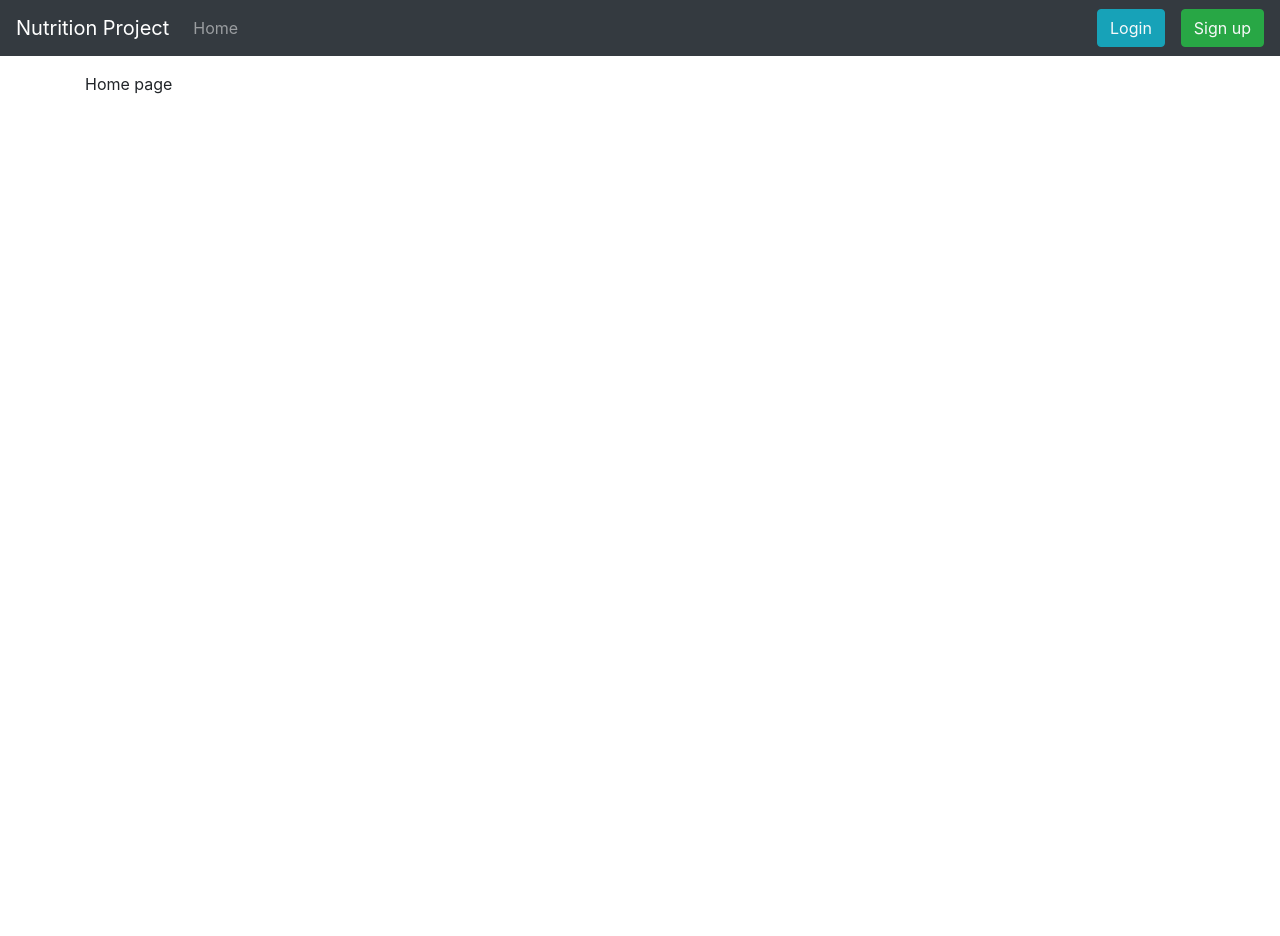
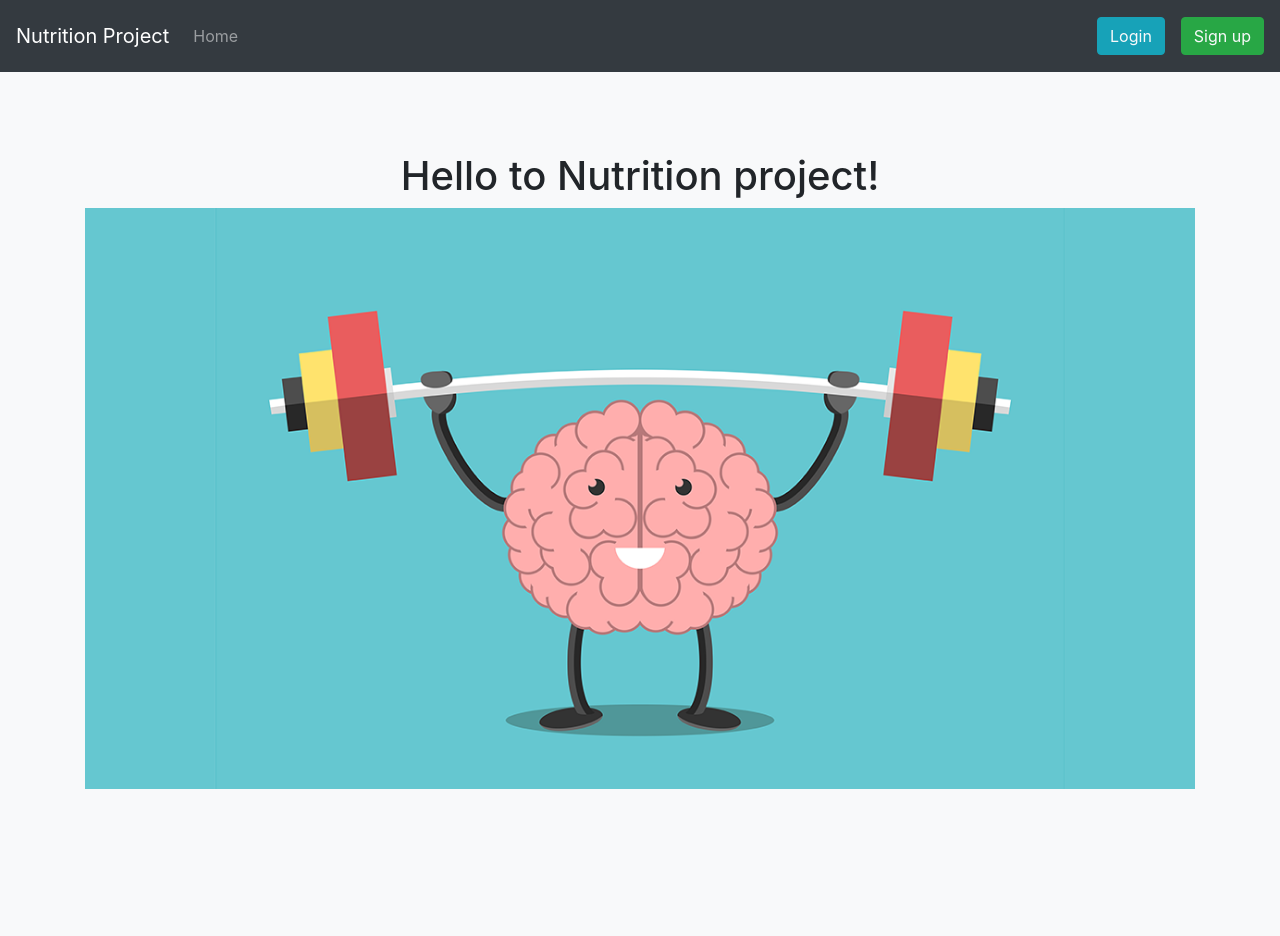
Before and after one commit to NadiiaSky/Nutrition_project, a Django app: page / in a window 1280 px wide. Before the commit the page ends 94 px from the top, so only its background shows below. Run offline with Django 3.2, Linux system fonts and the light colour scheme; some libraries are stand-ins or nearby versions.

Commit message:
add Home page template

```diff
--- a/nutrition/models.py
+++ b/nutrition/models.py
@@ -38,6 +38,9 @@ class MedicalInfo(models.Model):
     allergies = models.CharField(max_length=120)
     notes = models.CharField(max_length=120)
     condition = models.CharField(max_length=120)
+
+    def get_absolute_url(self):
+        return reverse('profile-detail', args=[self.id])
 
 
 class Profile(models.Model):
--- a/nutrition/urls.py
+++ b/nutrition/urls.py
@@ -1,6 +1,6 @@
 from django.urls import path
 
-from nutrition.views import ProfileDetailView, ProfileUpdate
+from nutrition.views import ProfileDetailView, ProfileUpdate, MedicalInfoUpdate
 from . import views
 
 
@@ -8,4 +8,5 @@ urlpatterns = [
     path('signup/', views.SignUp.as_view(), name='signup'),
     path('<int:pk>/', ProfileDetailView.as_view(), name='profile-detail'),
     path('<int:pk>/update', ProfileUpdate.as_view(), name='profile-update'),
+    path('medical-info/<int:pk>/update', MedicalInfoUpdate.as_view(), name='medical-info-update'),
 ]
--- a/templates/base.html
+++ b/templates/base.html
@@ -12,7 +12,7 @@
 </head>
 <body>
 
-<nav class="navbar navbar-expand-md navbar-dark fixed-top bg-dark">
+<nav class="navbar navbar-expand-md navbar-dark fixed-top bg-dark" style="height: 4.5em">
     <a class="navbar-brand">Nutrition Project</a>
     <button class="navbar-toggler" type="button" data-toggle="collapse" data-target="#navbarCollapse"
             aria-controls="navbarCollapse" aria-expanded="false" aria-label="Toggle navigation">
@@ -46,11 +46,12 @@
         </ul>
     </div>
 </nav>
-
+<div class="bg-light" style="min-height: 54em">
 <main role="main" class="container">
     {% block content %}
     {% endblock %}
 </main>
+</div>
 
 <script src="{% static "jquery-3.4.1.slim.min.js" %}"></script>
 <script src="{% static "bootstrap.bundle.min.js" %}"></script>
--- a/templates/home.html
+++ b/templates/home.html
@@ -1,4 +1,8 @@
 {% extends 'base.html' %}
+{% load static %}
 {% block content %}
-    Home page
+    <h1 class="text-center" style="padding-top: 2em">
+        Hello to Nutrition project!
+    </h1>
+    <img src="{% static "images/home.png" %}" alt="" class="img-fluid">
 {% endblock %}
--- a/templates/nutrition/profile_detail.html
+++ b/templates/nutrition/profile_detail.html
@@ -53,6 +53,7 @@
         <div class="card-body">
             <h5 class="card-title">
                 Medical info
+                | <span><a href="{% url "medical-info-update" pk=object.medical_info.id %}">Update</a></span>
             </h5>
         </div>
         <li class="list-group-item">
```
Also changed, not shown: nutrition/forms.py (+7 -1 lines), nutrition/views.py (+8 -2 lines), templates/nutrition/medical_info_update_form.html (added, +7 -0 lines), db.sqlite3, static/images/home.png (added), 1 other file.
